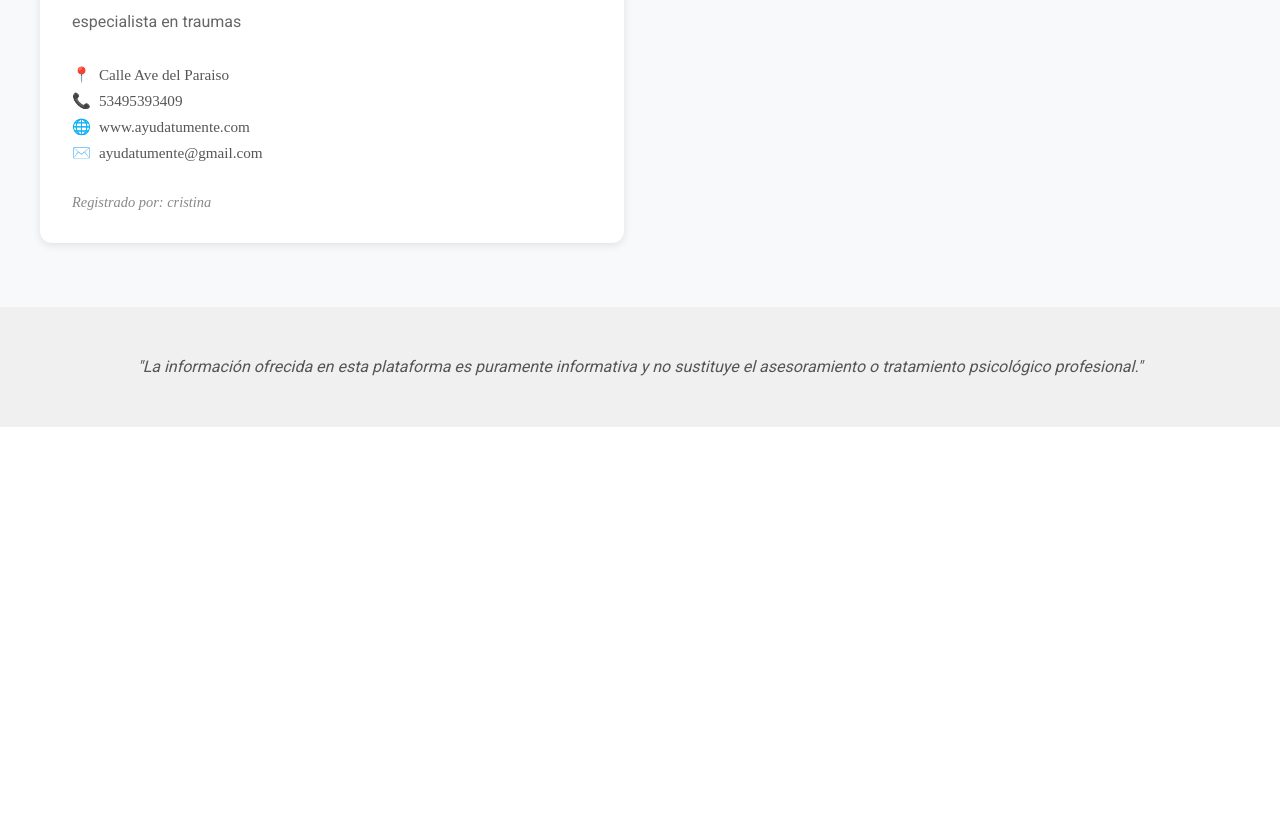
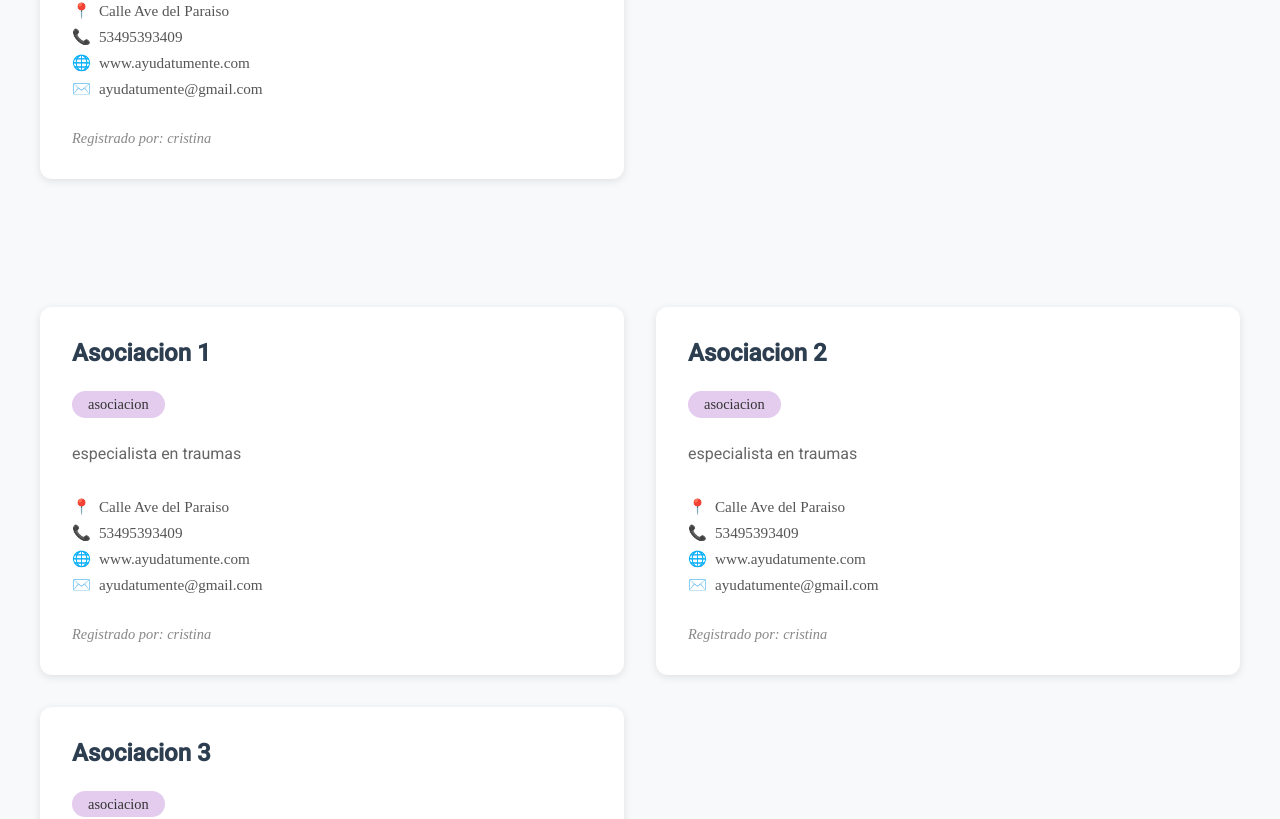
Before and after one commit to CristinaDomnguez/metanoia-project, a React (Vite) app in the folder frontend/: page /centros in a window 1280 px wide. Shown: the part 1070-1889 px from the top of the page. Before the commit the page ends 1497 px from the top, so only its background shows below. Built offline with nearby package versions, Linux system fonts and the light colour scheme.

Commit message:
feat:modify position list centers

```diff
--- a/frontend/src/pages/Centers/Centers.jsx
+++ b/frontend/src/pages/Centers/Centers.jsx
@@ -1,12 +1,84 @@
-import { ListCenters } from "./ListCenters/ListCenters"
+import { ListCenters } from "./ListCenters/ListCenters";
 import { TextInicio } from "./TextInicio/TextInicio";
-
 
 export function Centers() {
   return (
     <div className="centers">
       <TextInicio />
-      <ListCenters />
+      <ListCenters items={centers} />
+      <ListCenters items={associations} />
     </div>
   );
 }
+
+const centers = [
+  {
+    id: 1,
+    name: "Centro 1",
+    type: "psycology",
+    description: "especialista en traumas",
+    address: "Calle Ave del Paraiso",
+    phone: 53495393409,
+    web_url: "www.ayudatumente.com",
+    mail: "ayudatumente@gmail.com",
+    user_id: "cristina",
+  },
+  {
+    id: 2,
+    name: "Centro 2",
+    type: "psycology",
+    description: "especialista en traumas",
+    address: "Calle Ave del Paraiso",
+    phone: 53495393409,
+    web_url: "www.ayudatumente.com",
+    mail: "ayudatumente@gmail.com",
+    user_id: "cristina",
+  },
+  {
+    id: 3,
+    name: "Centro 3",
+    type: "psycology",
+    description: "especialista en traumas",
+    address: "Calle Ave del Paraiso",
+    phone: 53495393409,
+    web_url: "www.ayudatumente.com",
+    mail: "ayudatumente@gmail.com",
+    user_id: "cristina",
+  },
+];
+
+const associations = [
+  {
+    id: 1,
+    name: "Asociacion 1",
+    type: "asociacion",
+    description: "especialista en traumas",
+    address: "Calle Ave del Paraiso",
+    phone: 53495393409,
+    web_url: "www.ayudatumente.com",
+    mail: "ayudatumente@gmail.com",
+    user_id: "cristina",
+  },
+  {
+    id: 2,
+    name: "Asociacion 2",
+    type: "asociacion",
+    description: "especialista en traumas",
+    address: "Calle Ave del Paraiso",
+    phone: 53495393409,
+    web_url: "www.ayudatumente.com",
+    mail: "ayudatumente@gmail.com",
+    user_id: "cristina",
+  },
+  {
+    id: 3,
+    name: "Asociacion 3",
+    type: "asociacion",
+    description: "especialista en traumas",
+    address: "Calle Ave del Paraiso",
+    phone: 53495393409,
+    web_url: "www.ayudatumente.com",
+    mail: "ayudatumente@gmail.com",
+    user_id: "cristina",
+  },
+];
--- a/frontend/src/pages/Centers/ListCenters/ListCenters.jsx
+++ b/frontend/src/pages/Centers/ListCenters/ListCenters.jsx
@@ -1,48 +1,11 @@
 import styles from "./ListCenters.module.css";
 
-export function ListCenters() {
-  // Array de objetos con la información de cada centro
-  const centers = [
-    {
-      id: 1,
-      name: "Centro 1",
-      type: "psycology",
-      description: "especialista en traumas",
-      address: "Calle Ave del Paraiso",
-      phone: 53495393409,
-      web_url: "www.ayudatumente.com",
-      mail: "ayudatumente@gmail.com",
-      user_id: "cristina",
-    },
-    {
-      id: 2,
-      name: "Centro 2",
-      type: "psycology",
-      description: "especialista en traumas",
-      address: "Calle Ave del Paraiso",
-      phone: 53495393409,
-      web_url: "www.ayudatumente.com",
-      mail: "ayudatumente@gmail.com",
-      user_id: "cristina",
-    },
-    {
-      id: 3,
-      name: "Centro 3",
-      type: "asociacion",
-      description: "especialista en traumas",
-      address: "Calle Ave del Paraiso",
-      phone: 53495393409,
-      web_url: "www.ayudatumente.com",
-      mail: "ayudatumente@gmail.com",
-      user_id: "cristina",
-    },
-  ];
-
+export function ListCenters({ items }) {
   return (
     // Contenedor principal de la sección
     <section className={styles.sheetsSection}>
       <div className={styles.cardsContainer}>
-        {centers.map((center) => (
+        {items.map((center) => (
           <div key={center.id} className={styles.centerCard}>
             <h2 className={styles.name}>{center.name}</h2>
             <div className={styles.type}>{center.type}</div>
--- a/frontend/src/pages/Centers/TextInicio/TextInicio.module.css
+++ b/frontend/src/pages/Centers/TextInicio/TextInicio.module.css
@@ -1,6 +1,6 @@
 .introSection {
     width: 100%;
-    padding: 3rem 0;
+    padding: 1rem 0;
     display: flex;           /* Para centrar el contenedor hijo */
     justify-content: center; /* Centra horizontalmente */
   }
```
Also changed, not shown: frontend/eslint.config.js (+18 -17 lines), frontend/src/pages/Centers/ButtonCenters/ButtonCenters.jsx (added, +7 -0 lines), frontend/src/pages/Centers/ButtonCenters/ButtonCenters.module.css (added).
